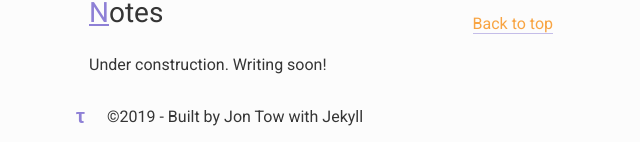
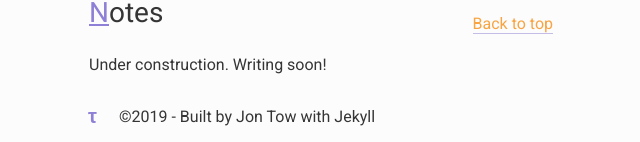
Before and after one commit to jon-tow/jon-tow.github.io, a Jekyll site: the page built from index.html, in a window 1280 px wide. Shown: the part 1197-1339 px from the top of the page, without its empty margins (319-959 px from the left). Built offline with Jekyll 4.4.1, drawn with Linux system fonts in a browser that asks for light colours.

Commit message:
alignment updates

```diff
--- a/assets/css/main.css
+++ b/assets/css/main.css
@@ -345,7 +345,7 @@ footer {
     border-radius: 6px;
 
     bottom:0;
-
+    padding-left: 0.75em;
 }
 
 .footer-symbol {
```
